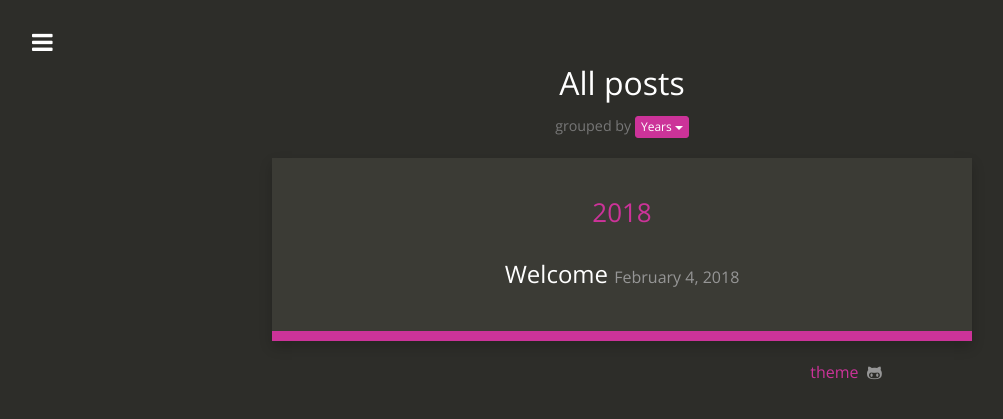
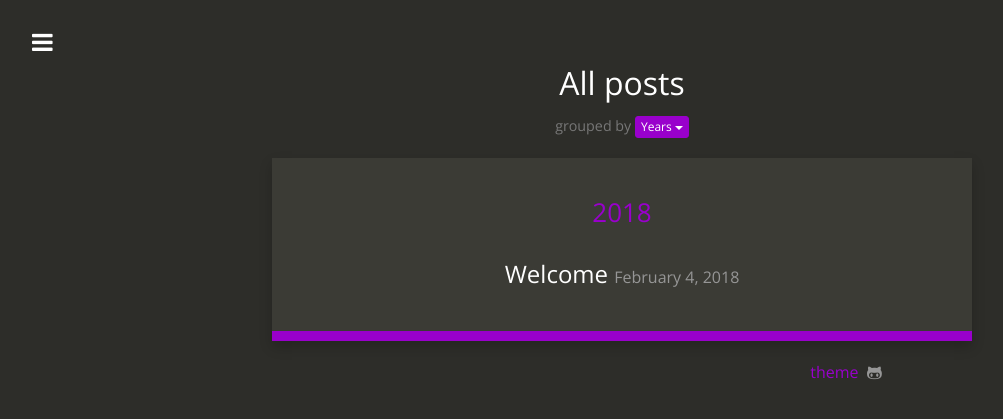
Before and after one commit to khast3x/khast3x.github.io, a Jekyll site: the page built from posts.html, in a window 1280 px wide. Shown: the top 419 px of the page, without its empty margins (18-1021 px from the left). Built offline with Jekyll 4.4.1, drawn with Linux system fonts in a browser that asks for light colours; nearby versions of some CDN libraries.

Commit message:
color +darker

```diff
--- a/css/style.scss
+++ b/css/style.scss
@@ -21,7 +21,7 @@ $dark:           #2D2D29;
 $medium:         #3B3B35;
 $light-medium:   #969696;
 $dark-blue:      #215A6D;
-$light-blue:     #cc3399;
+$light-blue:     #9900cc;
 /* $light-blue:     #3CA2A2; */
 $green:          #92C7A3;
 $light:          #DFECE6;
```
